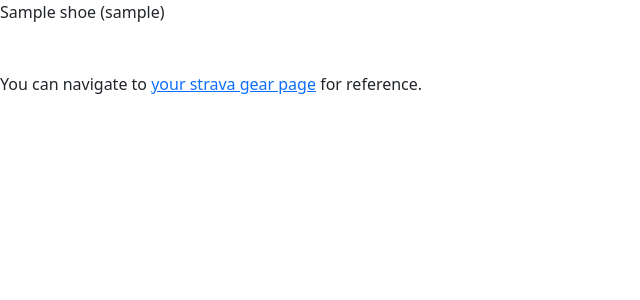
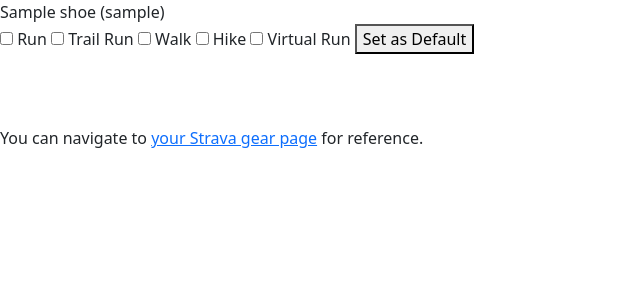
Before and after one commit to charlotte-bourg/strava-projects, a Flask app: template templates/gear_setup.html in a window 1280 px wide. Shown: the top 300 px of the page, without its empty margins (0-640 px from the left). Run offline with Flask 3, Linux system fonts and the light colour scheme; the template is opened without the code that fills it: values that come from a table or form of the project are taken from there, others are empty; tables that the repository leaves empty hold one stand-in row (values such as "Sample post").

Commit message:
gear default forms

```diff
--- a/templates/gear_setup.html
+++ b/templates/gear_setup.html
@@ -1,15 +1,70 @@
 {% extends 'base.html' %}
 {% block body %}
 
+<!-- Display user's shoes dynamically -->
 {% for shoe in shoes %}
     {{ shoe.name }}
         {% if shoe.nickname %}
             ({{ shoe.nickname }})
         {% endif %}
+
+    <form id="default-form">
+        <input type="checkbox" id="run" name="run">
+        <label for="run">Run</label>
+
+        <input type="checkbox" id="trailrun" name="trailrun">
+        <label for="trailrun">Trail Run</label>
+
+        <input type="checkbox" id="walk" name="walk">
+        <label for="walk">Walk</label>
+
+        <input type="checkbox" id="hike" name="hike">
+        <label for="hike">Hike</label>
+
+        <input type="checkbox" id="virtualrun" name="virtualrun">
+        <label for="virtualrun">Virtual Run</label>
+
+        <button type="submit">Set as Default</button>
+    </form>
     <br>
 {% endfor %}
+
+
+<!-- Script to handle AJAX request and update shoe list -->
+<script>
+    // Event listener for default selection form submission
+    document.getElementById('default-form').addEventListener('submit', function(event) {
+        event.preventDefault();
+
+        // Get selected shoe and activity type
+        // let shoeId = document.getElementById('shoe-select').value;
+        // let activityTypeId = document.getElementById('activity-type-select').value;
+
+        // Make an AJAX request to mark shoe as default for activity type
+        fetch('/set_default_shoe', {
+            method: 'POST',
+            headers: {
+                'Content-Type': 'application/json'
+            },
+            body: JSON.stringify({
+                shoe_id: shoeId,
+                activity_type_id: activityTypeId
+            })
+        })
+        .then(response => {
+            if (response.ok) {
+                alert('Shoe marked as default for activity type successfully!');
+            } else {
+                alert('Error marking shoe as default for activity type!');
+            }
+        })
+        .catch(error => console.error('Error marking shoe as default:', error));
+    });
+
+</script>
+
 <br>
 <br>
-You can navigate to <a href=https://www.strava.com/settings/gear>your strava gear page</a> for reference.
+You can navigate to <a href="https://www.strava.com/settings/gear">your Strava gear page</a> for reference.
 
 {% endblock %}
```
Also changed, not shown: model.py (+27 -0 lines), seed_database.py (+6 -3 lines).
